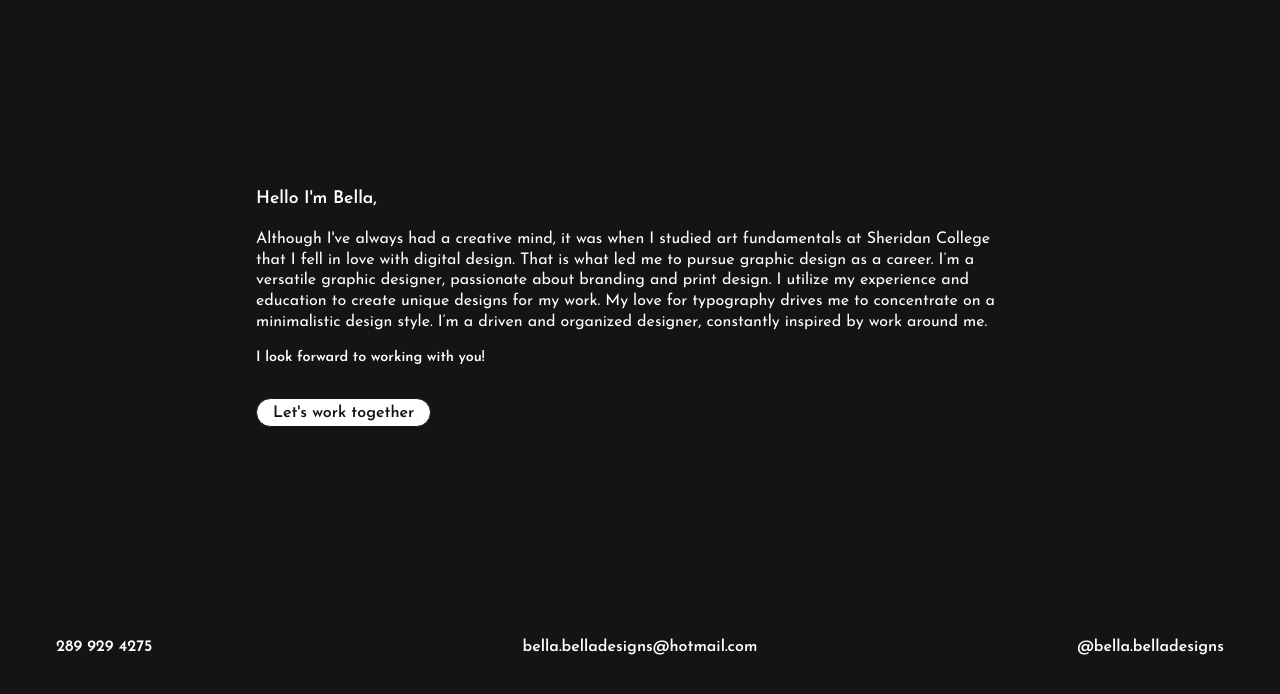
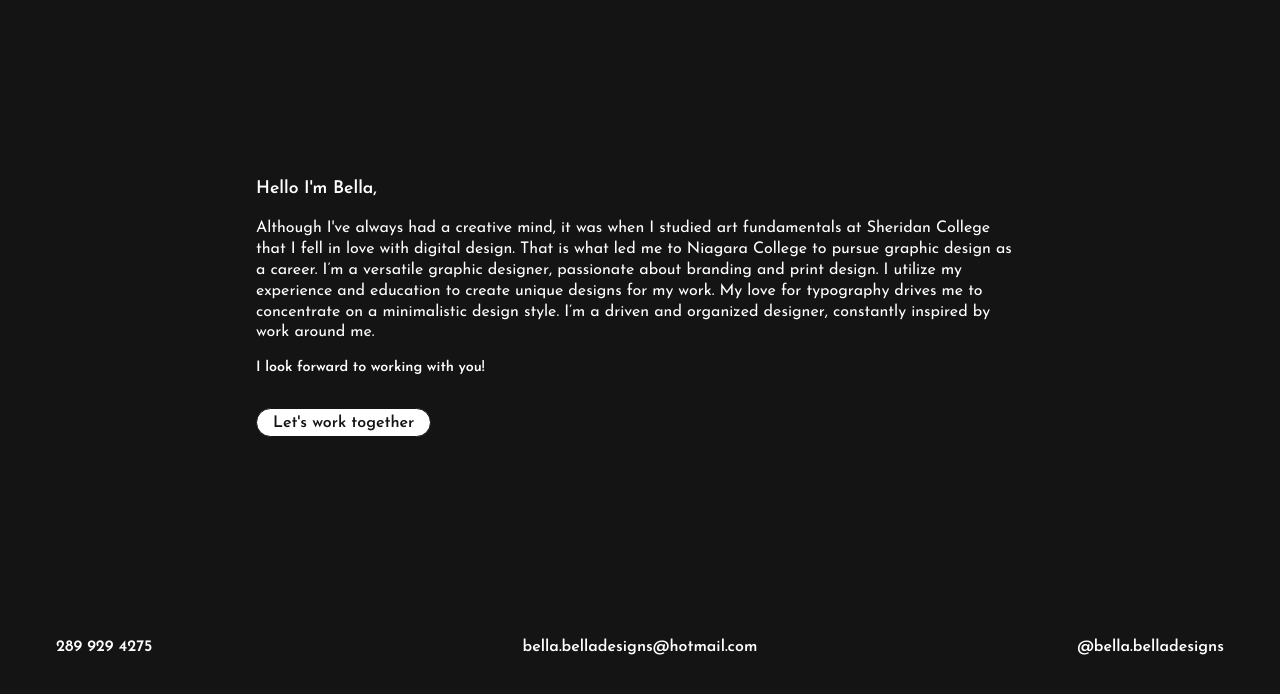
Before and after one commit to bellebruton/personal-site, a plain HTML site: page about.html in a window 1280 px wide. Shown: the part 94-788 px from the top of the page. Drawn offline with Linux system fonts and the light colour scheme.

Commit message:
image blur & about page

```diff
--- a/about.html
+++ b/about.html
@@ -60,13 +60,12 @@
 
 
       <h2>Hello I'm Bella,</h2>
-      <p>Although I've always had a creative mind, it was when I studied art fundamentals at Sheridan College that I fell in love with digital design. That is what led me to pursue graphic design as a career. I’m a versatile graphic designer, passionate about branding and print design. I utilize my experience and education to create unique designs for my work. My love for typography drives me to concentrate on a minimalistic design style. I’m a driven and organized designer, constantly inspired by work around me.
+      <p>Although I've always had a creative mind, it was when I studied art fundamentals at Sheridan College that I fell in love with digital design. That is what led me to Niagara College to pursue graphic design as a career. I’m a versatile graphic designer, passionate about branding and print design. I utilize my experience and education to create unique designs for my work. My love for typography drives me to concentrate on a minimalistic design style. I’m a driven and organized designer, constantly inspired by work around me.
       </p>
       <h4>I look forward to working with you!</h4>
 
 
       <a href="mailto:bella.belladesigns@hotmail.com?subject=We%20should%20work%20together" class="button">Let's work together</a>
-
 
 
 
```
